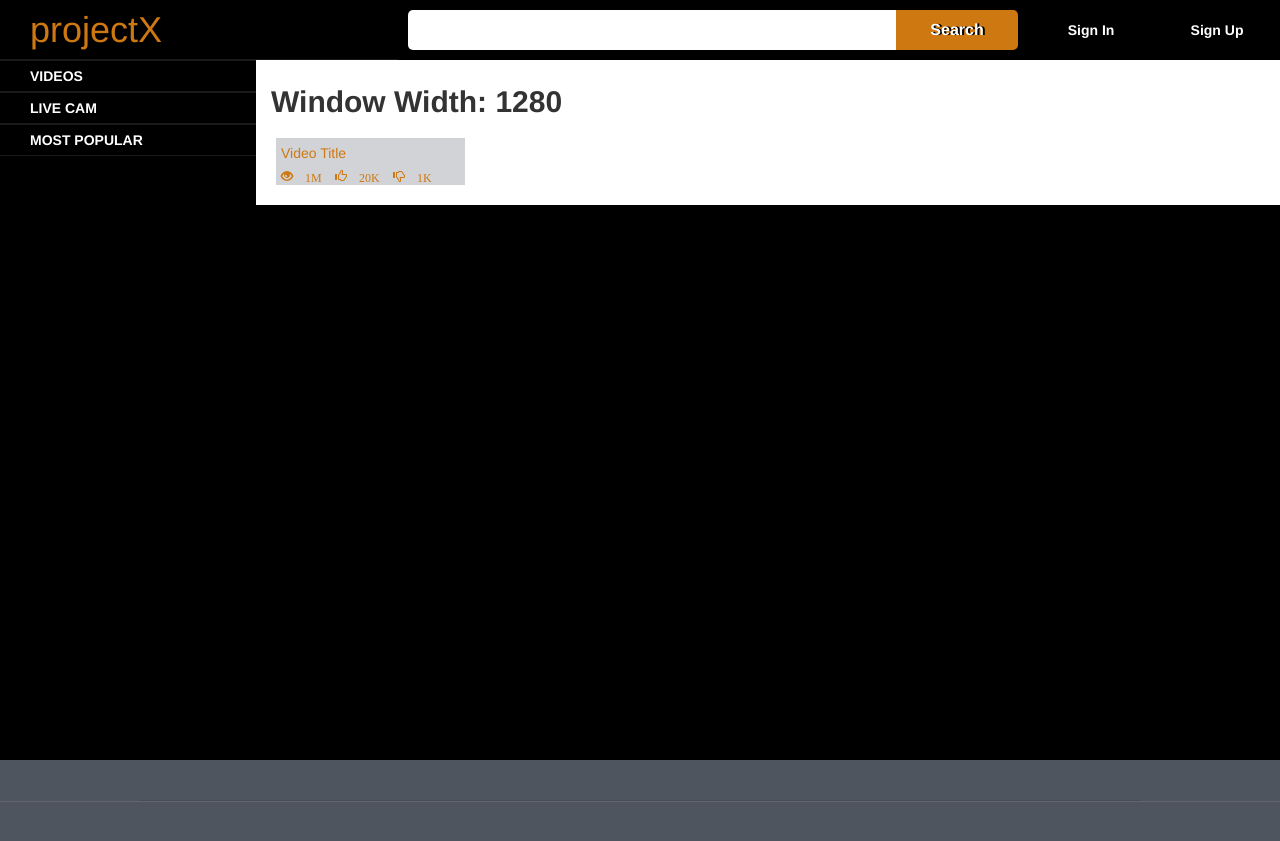
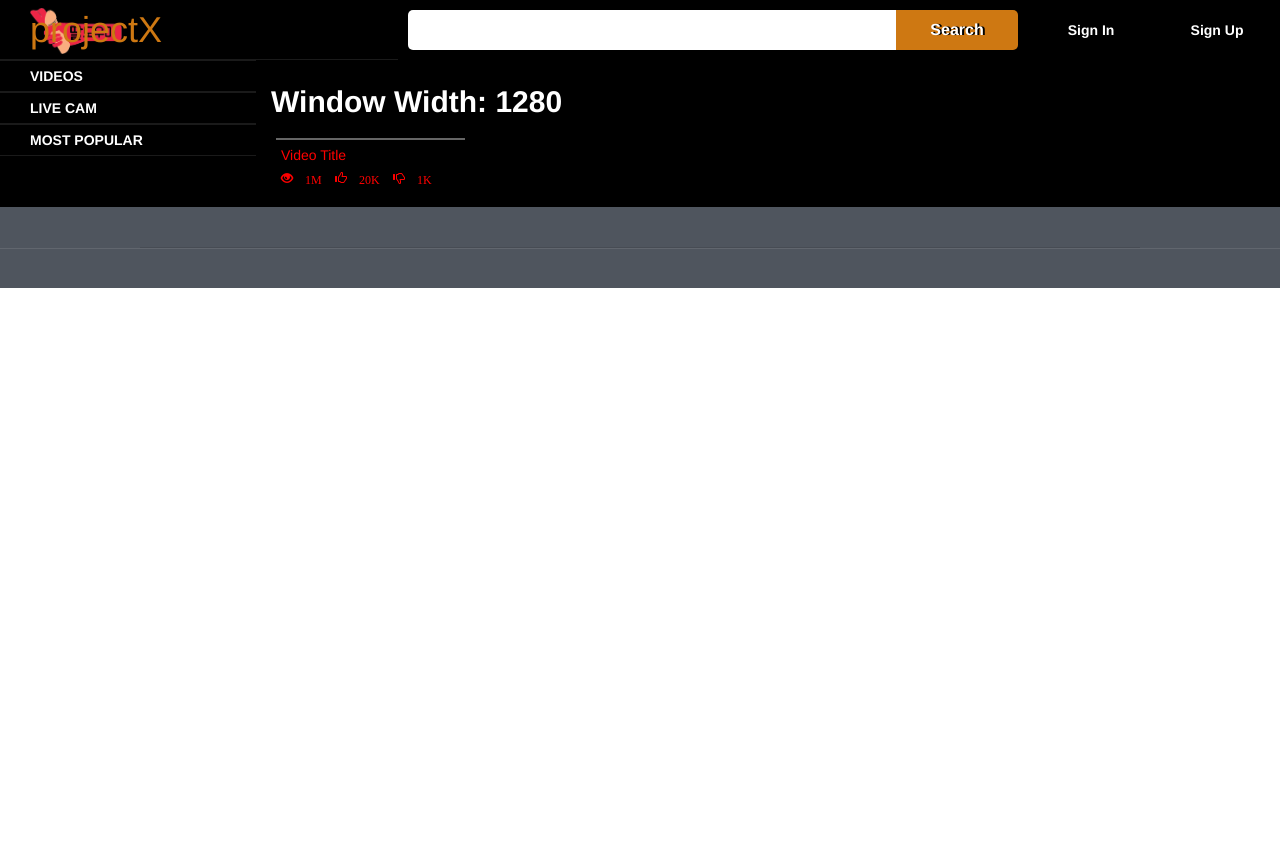
Before and after one commit to vhinzgithub/projectxxx, a PHP site: page /video_view.php in a window 1280 px wide. After the commit the page ends 288 px from the top, so only its background shows below. Run offline with PHP 8.4, Linux system fonts and the light colour scheme; grey boxes are pictures that could not be loaded.

Commit message:
Add files via upload

```diff
--- a/style.css
+++ b/style.css
@@ -42,6 +42,8 @@ body{
 #sitename{
     height: 60px;
 
+    width: 100%;
+
 }
 
 #sitename h1{
@@ -51,7 +53,17 @@ body{
 
 #sitename h1 a{
     color: #ce7812;
-}
+    padding: 0!important;
+    background-image: url('img/d-helper-logo.png');
+    background-size: 25%;
+    background-repeat: no-repeat;
+    background-position: left;
+    display: block;
+    height: 60px;
+}
+
+
+
 
 
 
@@ -426,7 +438,7 @@ body{
 
     transition:all 500ms linear;
     z-index: 99995;
-    height: 700px;
+    /*height: 700px;*/
     /*overflow: scroll;*/
 
 }
@@ -439,9 +451,20 @@ body{
 
 #left-main-nav{
     /*background-color: red;*/
-    height: 600px;
-
-
+    /*height: 600px;*/
+    margin-bottom: 50px!important;
+}
+
+.left-banner-ads-item{
+    width: 100%;
+    /*height: 300px;*/
+    /*background-color: yellow;*/
+    /*margin-bottom: 5px!important;*/
+    padding: 5px!important;
+}
+
+.left-banner-ads-item img{
+    width: 100%;
 }
 
 #scroll-top-button{
@@ -478,7 +501,7 @@ body{
     padding-right: 10px!important;
     height: auto;
     /*background-color: #f4f6f7;*/
-    background-color: #ffffff;
+    background-color: #000000;
 
 }
 
@@ -489,6 +512,7 @@ body{
     margin-bottom: 20px!important;
     font-weight: bold;
     font-size: 30px;
+    color: #ffffff;
 }
 
 
@@ -519,6 +543,7 @@ body{
   width: 100%;
   height: auto;
   background-color: #000000;
+  border:1px solid rgba(255,255,255,.4);
 }
 
 
@@ -544,7 +569,7 @@ body{
     margin-top: auto!important;
     display: block;
     overflow: hidden;
-    background-color: #d1d3d6;
+    background-color: #000000;
 
 
 }
@@ -552,7 +577,7 @@ body{
 
 .video-item-title h5{
     /*color: #ce7812;*/
-    color: #ce7812;
+    color: #FF0000;
     padding-left: 5px!important;
     padding-right: 5px!important;
     height: 35px;
@@ -571,12 +596,12 @@ body{
     width: 100%;
     padding-left: 5px!important;
     display: block;
-    background-color: #d1d3d6;
+    background-color: #000000;
 }
 
 
 .video-item-views-likes-dislikes span{
-    color: #ce7812;
+    color: #FF0000;
     margin-right: 10px!important;
     line-height: 30px;
 }
@@ -785,8 +810,8 @@ body{
 
 #tags-container ul li#tag-label,
 #tags-container-selected ul li#tag-label{
-    background-color: #ffffff;
-    color: #000000;
+    background-color: #000000;
+    color: #ffffff;
     font-weight: bold;
 }
 
@@ -827,10 +852,11 @@ body{
     display: block;
     height: 40px;
     width: 40px;
-    background-color: #d4d7db;
+    /*background-color: #d4d7db;*/
+    background-color: rgba(255,255,255,.1);
     border-radius: 20px;
     font-weight: bold;
-    color: #ce7812;
+    color: #ffffff;
     text-decoration: none;
     line-height: 40px;
 }
@@ -844,7 +870,8 @@ body{
 }
 
 #pagination-container .page-number:hover{
-    background-color: #e3e6ea;
+    background-color: rgba(255,255,255,.2);
+    color: #FF0000;
 }
 
 #pagination-container ul li{
@@ -1368,6 +1395,9 @@ body{
     }
 
 
+    #sitename h1 a{
+        background-size: 20%;
+    }
 
 }
 
@@ -1475,6 +1505,11 @@ body{
     #sitename{
         width: 30%;
         float: left;
+
+    }
+
+    #sitename h1 a{
+        background-size: 55%;
     }
 
     #search-bar-container{
@@ -1744,6 +1779,9 @@ body{
         height: 30px;
     }
 
+    #sitename h1 a{
+        background-size: 40%;
+    }
 }
 
 
@@ -1817,4 +1855,8 @@ body{
          height: 140px;
     }
 
-}
+    #sitename h1 a{
+        background-size: 25%;
+    }
+
+}
```
Also changed, not shown: dashboard.php (+13 -0 lines), index.php (+17 -2 lines).
